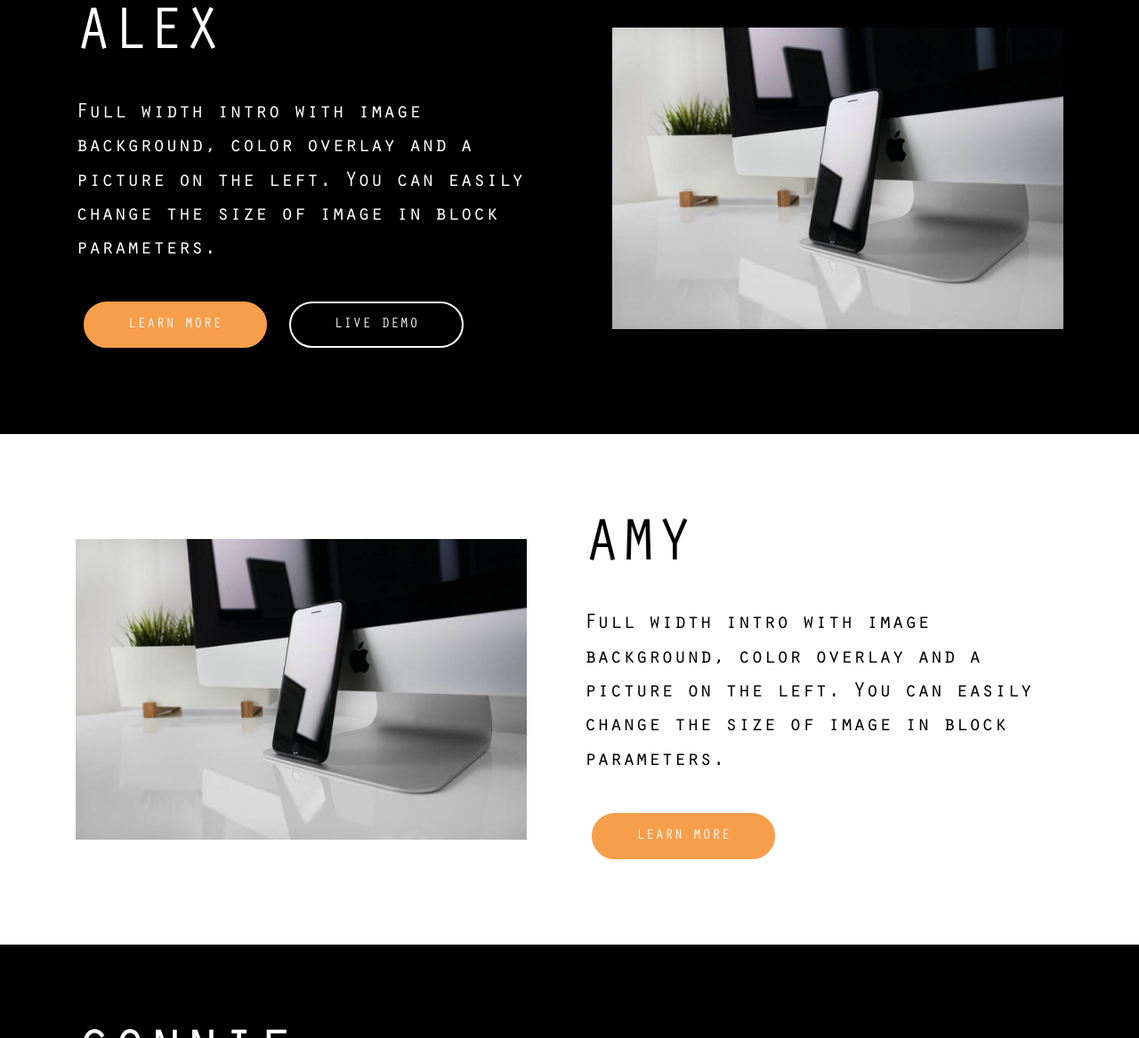
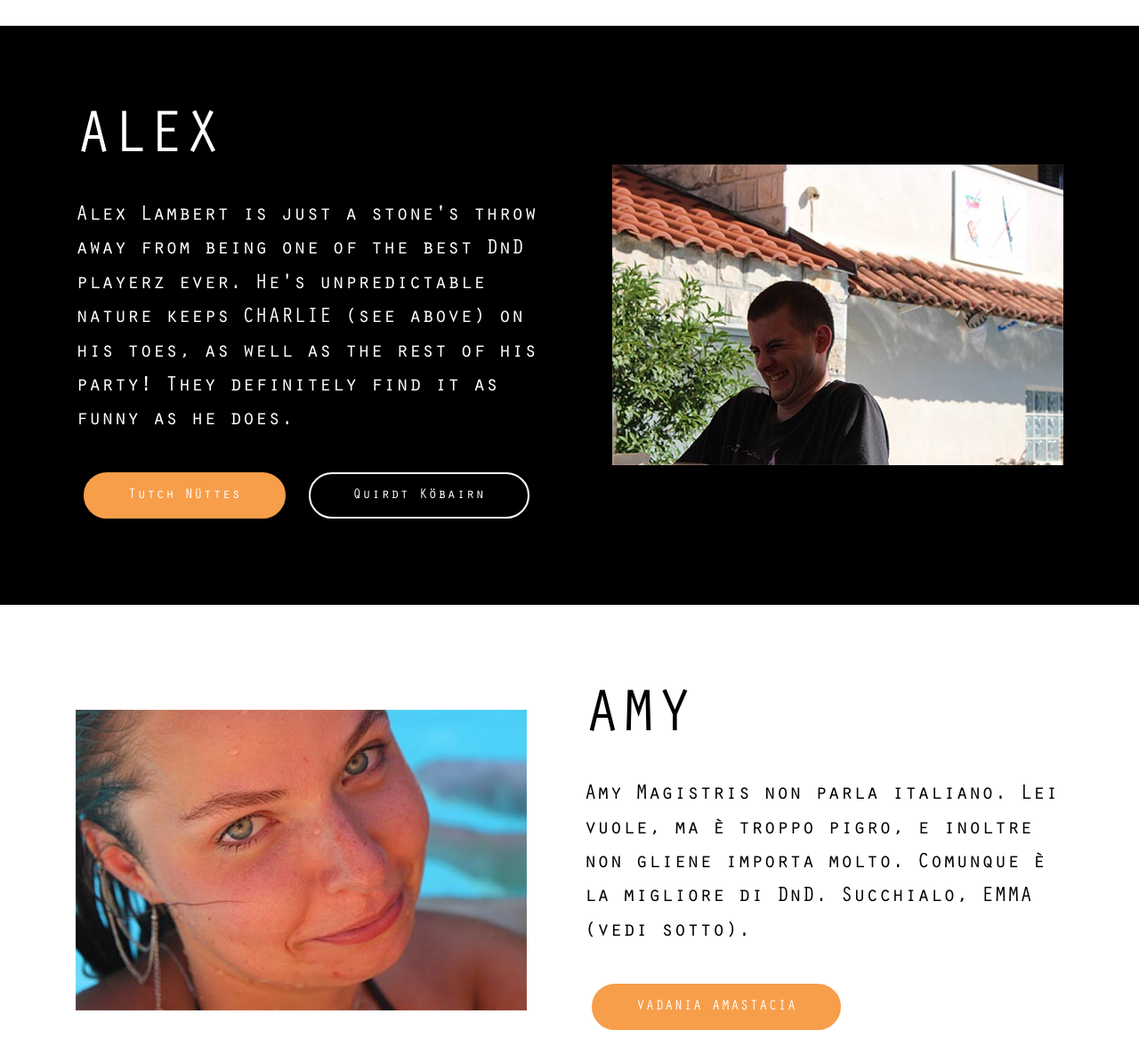
Before and after one commit to amagist/dand, a website: page public/page1.html in a window 1280 px wide. Shown: the part 1461-2628 px from the top of the page at 89% size. Drawn offline with Linux system fonts and the light colour scheme.

Commit message:
player bios

```diff
--- a/public/page1.html
+++ b/public/page1.html
@@ -102,7 +102,7 @@
     <div class="container">
         <div class="media-container-row">
             <div class="mbr-figure" style="width: 100%;">
-                <img src="assets/images/01.jpg" alt="Mobirise">
+                <img src="assets/images/charlie.jpg" alt="Mobirise">
             </div>
 
             <div class="media-content">
@@ -112,12 +112,12 @@
 
                 <div class="mbr-section-text mbr-white pb-3 ">
                     <p class="mbr-text mbr-fonts-style display-5">
-                        Full width intro with image background, color overlay and a picture on the left. You can easily change the size of image in block parameters.
+                        Charlie Douglas has only been DMing since June 2018, but you'd think he's a seasoned pro! His voices are legendary, and his failed saving throws are even more so!! Charlie enjoys playing diverse NPCs, improvising, and long walks on the beach!!!
                     </p>
                 </div>
                 <div class="mbr-section-btn">
-                    <a class="btn btn-md btn-primary display-4" href="https://mobirise.com">LEARN MORE</a>
-                    <a class="btn btn-md btn-white-outline display-4" href="https://mobirise.com">LIVE DEMO</a>
+                    <a class="btn btn-md btn-primary display-4" href="">HEAR FROM CHARLIE ABOUT BEING A DOM</a>
+                    <!-- <a class="btn btn-md btn-white-outline display-4" href="https://mobirise.com">LIVE DEMO</a> -->
                 </div>
             </div>
         </div>
@@ -134,7 +134,7 @@
     <div class="container">
         <div class="media-container-row">
             <div class="mbr-figure" style="width: 100%;">
-                <img src="assets/images/01.jpg" alt="Mobirise">
+                <img src="assets/images/alex.jpg" alt="Mobirise">
             </div>
 
             <div class="media-content">
@@ -144,12 +144,12 @@
 
                 <div class="mbr-section-text mbr-white pb-3 ">
                     <p class="mbr-text mbr-fonts-style display-5">
-                        Full width intro with image background, color overlay and a picture on the left. You can easily change the size of image in block parameters.
+                        Alex Lambert is just a stone's throw away from being one of the best DnD playerz ever. He's unpredictable nature keeps CHARLIE (see above) on his toes, as well as the rest of his party! They definitely find it as funny as he does.
                     </p>
                 </div>
                 <div class="mbr-section-btn">
-                    <a class="btn btn-md btn-primary display-4" href="https://mobirise.com">LEARN MORE</a>
-                    <a class="btn btn-md btn-white-outline display-4" href="https://mobirise.com">LIVE DEMO</a>
+                    <a class="btn btn-md btn-primary display-4" href="">Tutch Nüttes</a>
+                    <a class="btn btn-md btn-white-outline display-4" href="">Quirdt Köbairn</a>
                 </div>
             </div>
         </div>
@@ -166,7 +166,7 @@
     <div class="container">
         <div class="media-container-row">
             <div class="mbr-figure" style="width: 100%;">
-                <img src="assets/images/01.jpg" alt="Mobirise">
+                <img src="assets/images/amy.jpg" alt="Mobirise">
             </div>
 
             <div class="media-content">
@@ -176,12 +176,13 @@
 
                 <div class="mbr-section-text mbr-white pb-3 ">
                     <p class="mbr-text mbr-fonts-style display-5">
-                        Full width intro with image background, color overlay and a picture on the left. You can easily change the size of image in block parameters.
+
+                        Amy Magistris non parla italiano. Lei vuole, ma è troppo pigro, e inoltre non gliene importa molto. Comunque è la migliore di DnD. Succhialo, EMMA (vedi sotto).
                     </p>
                 </div>
                 <div class="mbr-section-btn">
-                    <a class="btn btn-md btn-primary display-4" href="https://mobirise.com">LEARN MORE</a>
-                    <a class="btn btn-md btn-white-outline display-4" href="https://mobirise.com">LIVE DEMO</a>
+                    <a class="btn btn-md btn-primary display-4" href="">VADANIA AMASTACIA</a>
+                    <!-- <a class="btn btn-md btn-white-outline display-4" href="https://mobirise.com">LIVE DEMO</a> -->
                 </div>
             </div>
         </div>
@@ -198,7 +199,7 @@
     <div class="container">
         <div class="media-container-row">
             <div class="mbr-figure" style="width: 100%;">
-                <img src="assets/images/01.jpg" alt="Mobirise">
+                <img src="assets/images/connie.jpg" alt="Mobirise">
             </div>
 
             <div class="media-content">
@@ -208,12 +209,12 @@
 
                 <div class="mbr-section-text mbr-white pb-3 ">
                     <p class="mbr-text mbr-fonts-style display-5">
-                        Full width intro with image background, color overlay and a picture on the left. You can easily change the size of image in block parameters.
+                        Connie Chapman is caring and a lover of all creatures, dead or alive; with the only expection being extra terrestrials, because she's a racist against the rest of the universe.
                     </p>
                 </div>
                 <div class="mbr-section-btn">
-                    <a class="btn btn-md btn-primary display-4" href="https://mobirise.com">LEARN MORE</a>
-                    <a class="btn btn-md btn-white-outline display-4" href="https://mobirise.com">LIVE DEMO</a>
+                    <a class="btn btn-md btn-primary display-4" href="https://mobirise.com">Luna Liadon</a>
+                    <!-- <a class="btn btn-md btn-white-outline display-4" href="https://mobirise.com">LIVE DEMO</a> -->
                 </div>
             </div>
         </div>
@@ -230,7 +231,7 @@
     <div class="container">
         <div class="media-container-row">
             <div class="mbr-figure" style="width: 100%;">
-                <img src="assets/images/01.jpg" alt="Mobirise">
+                <img src="assets/images/emma.jpg" alt="Mobirise">
             </div>
 
             <div class="media-content">
@@ -240,7 +241,7 @@
 
                 <div class="mbr-section-text mbr-white pb-3 ">
                     <p class="mbr-text mbr-fonts-style display-5">
-                        Full width intro with image background, color overlay and a picture on the left. You can easily change the size of image in block parameters.
+                        Emma Burge gains satisfaction from playing true to her character, being unbarebly Hufflepuff, and occasionally landing a decent joke. She also enjoys long walks on the beach (providing CHARLIE (see above) isn't there too!!!)!
                     </p>
                 </div>
                 <div class="mbr-section-btn">
@@ -262,7 +263,7 @@
     <div class="container">
         <div class="media-container-row">
             <div class="mbr-figure" style="width: 100%;">
-                <img src="assets/images/01.jpg" alt="Mobirise">
+                <img src="assets/images/sam.jpg" alt="Mobirise">
             </div>
 
             <div class="media-content">
@@ -272,12 +273,12 @@
 
                 <div class="mbr-section-text mbr-white pb-3 ">
                     <p class="mbr-text mbr-fonts-style display-5">
-                        Full width intro with image background, color overlay and a picture on the left. You can easily change the size of image in block parameters.
+                        Sam Johnstone wonders have you ever had a dream that you, um, you had, your, you- you could, you’ll do, you- you wants, you, you could do so, you- you’ll do, you could- you, you want, you want them to do you so much you could do anything?
                     </p>
                 </div>
                 <div class="mbr-section-btn">
-                    <a class="btn btn-md btn-primary display-4" href="https://mobirise.com">LEARN MORE</a>
-                    <a class="btn btn-md btn-white-outline display-4" href="https://mobirise.com">LIVE DEMO</a>
+                    <a class="btn btn-md btn-primary display-4" href="">Adrian Grimace</a>
+                    <!-- <a class="btn btn-md btn-white-outline display-4" href="https://mobirise.com">LIVE DEMO</a> -->
                 </div>
             </div>
         </div>
@@ -294,7 +295,7 @@
     <div class="container">
         <div class="media-container-row">
             <div class="mbr-figure" style="width: 100%;">
-                <img src="assets/images/01.jpg" alt="Mobirise">
+                <img src="assets/images/tayo.jpg" alt="Mobirise">
             </div>
 
             <div class="media-content">
@@ -304,12 +305,12 @@
 
                 <div class="mbr-section-text mbr-white pb-3 ">
                     <p class="mbr-text mbr-fonts-style display-5">
-                        Full width intro with image background, color overlay and a picture on the left. You can easily change the size of image in block parameters.
+                        Tayo Andrews is an elusive player, and learnt his best tricks from ALEX (see above). He can be found jumping from great heights, fighting with literally just his foot (even when armed), or sucking on the toes of the undead. He also enjoys long walks on the beach!
                     </p>
                 </div>
                 <div class="mbr-section-btn">
-                    <a class="btn btn-md btn-primary display-4" href="https://mobirise.com">LEARN MORE</a>
-                    <a class="btn btn-md btn-white-outline display-4" href="https://mobirise.com">LIVE DEMO</a>
+                    <a class="btn btn-md btn-primary display-4" href="">Hunter</a>
+                    <!-- <a class="btn btn-md btn-white-outline display-4" href="https://mobirise.com">LIVE DEMO</a> -->
                 </div>
             </div>
         </div>
```
Also changed, not shown: public/assets/images/alex.jpg (added), public/assets/images/amy.jpg (added), public/assets/images/charlie.jpg (added), public/assets/images/connie.jpg (added), public/assets/images/emma.jpg (added), public/assets/images/sam.jpg (added), public/assets/images/tayo.jpg (added).
